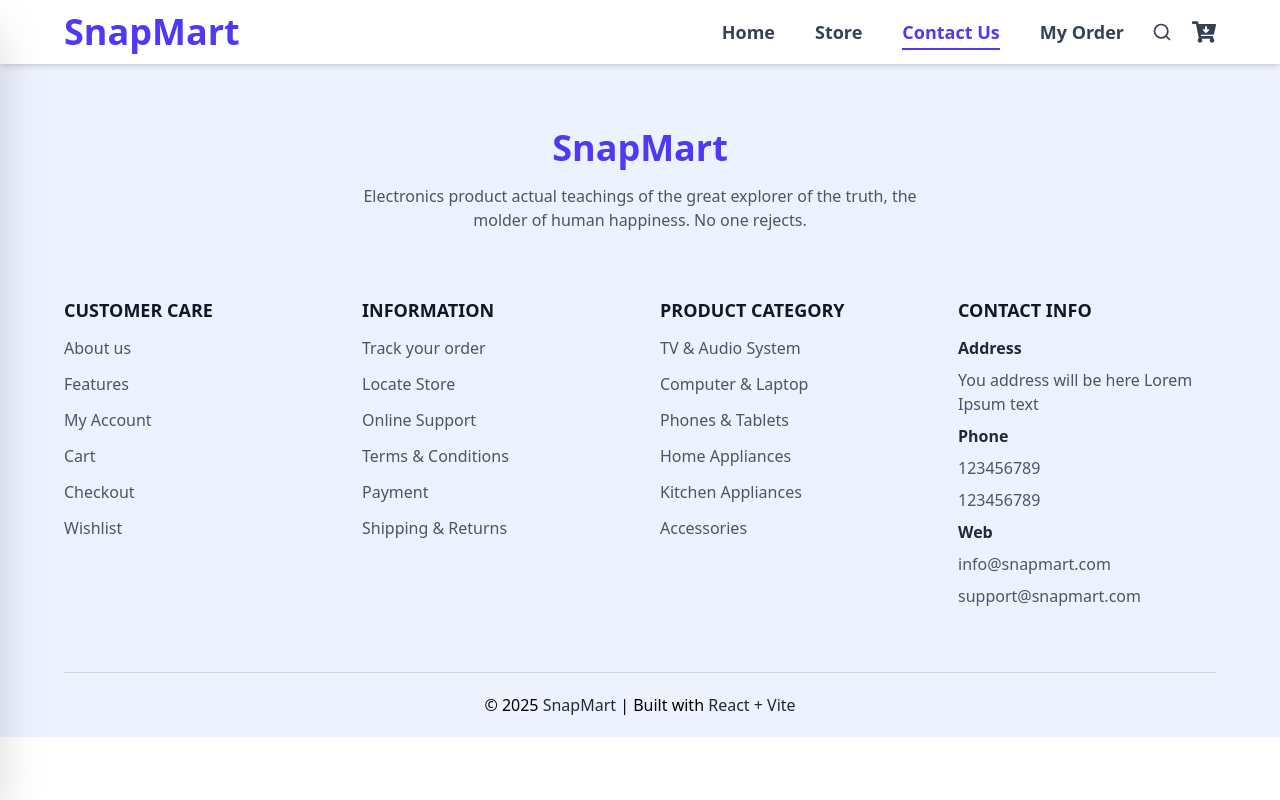
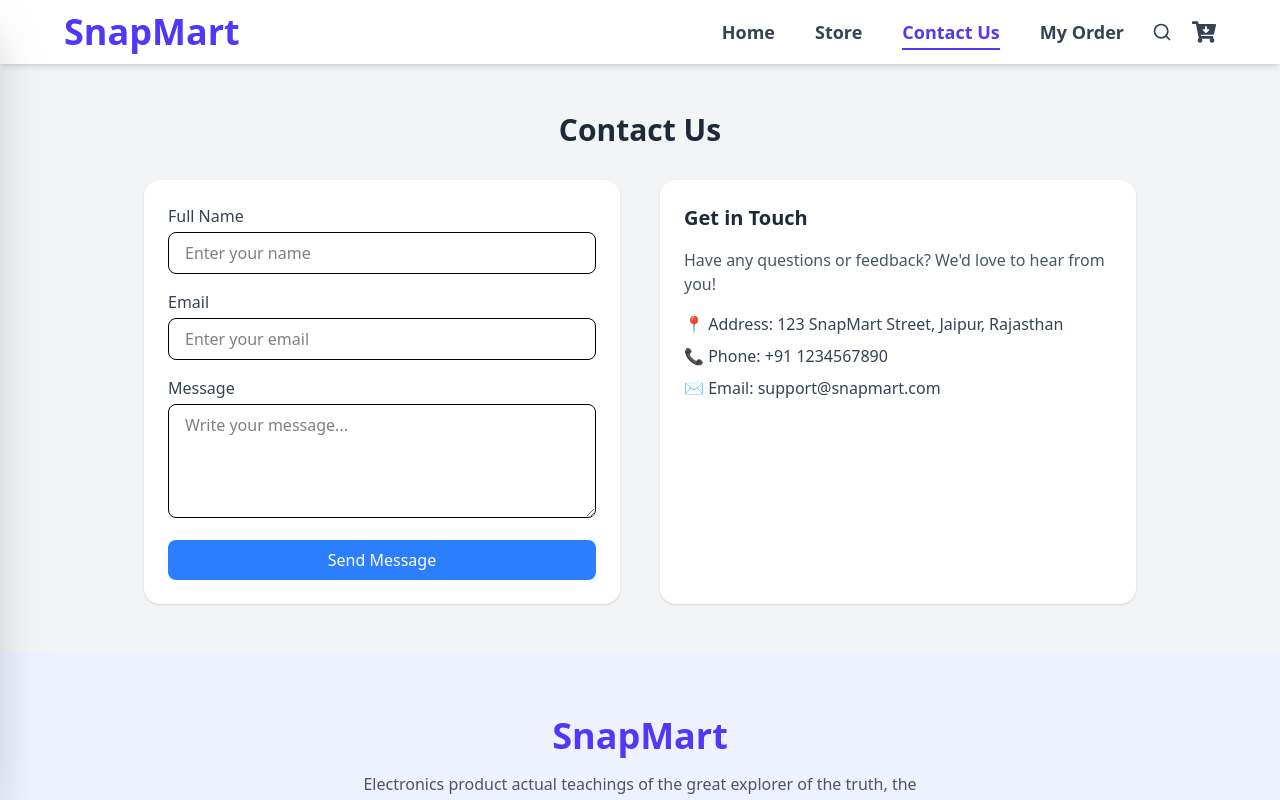
Before and after one commit to gulshan44/snapmart, a React (Vite) app: page /contact in a window 1280 px wide. Shown: the top 800 px of the page. Built offline with nearby package versions, Linux system fonts and the light colour scheme; no server answers.

Commit message:
Added Contact page, ScrollToTop fix

```diff
--- a/src/App.jsx
+++ b/src/App.jsx
@@ -11,14 +11,17 @@ import ThankYou from './component/ThankYou'
 import MyOrder from './pages/MyOrder'
 import ProductDetail from './pages/ProductDetail'
 import Loader from './component/loader/Loader'
+import ScrollToTop from './component/ScrollToTop'
+import Contact from './pages/Contact'
 
 const App = () => {
   return (
     <div>
 
       <BrowserRouter>
-      <Loader />
-      <Toaster position="top-center" toastOptions={{ duration: 2000 }} />
+        <Loader />
+        <Toaster position="top-center" toastOptions={{ duration: 2000 }} />
+        <ScrollToTop />
 
         <Navbar />
 
@@ -30,6 +33,7 @@ const App = () => {
           <Route path="/thankyou" element={<ThankYou />} />
           <Route path='myorder' element={<MyOrder />} />
           <Route path='/store/product-details/:id' element={<ProductDetail />} />
+          <Route path="/contact" element={<Contact />} />
         </Routes>
 
         <Footer />
--- a/src/component/FeaturedProducts.jsx
+++ b/src/component/FeaturedProducts.jsx
@@ -12,7 +12,7 @@ const FeaturedProducts = () => {
             .then(res => res.json())
             .then(data => {
                 if (data && Array.isArray(data.products)) {
-                    // Skip first 10 and take rest
+
                     setProducts(data.products.slice(10));
                 } else {
                     console.error('Unexpected data structure:', data);
--- /dev/null
+++ b/src/component/ScrollToTop.jsx
@@ -0,0 +1,14 @@
+import { useEffect } from "react";
+import { useLocation } from "react-router-dom";
+
+const ScrollToTop = () => {
+  const { pathname } = useLocation();
+
+  useEffect(() => {
+    window.scrollTo(0, 0);
+  }, [pathname]);
+
+  return null;
+};
+
+export default ScrollToTop;
--- /dev/null
+++ b/src/pages/Contact.jsx
@@ -0,0 +1,79 @@
+import React from "react";
+
+const Contact = () => {
+    const handleSubmit = (e) => {
+        e.preventDefault(); // ✅ Stop reload
+        alert("Message sent successfully! 🚀");
+    };
+
+    return (
+        <section className="py-12 bg-gray-100">
+            <div className="max-w-5xl mx-auto px-4">
+                <h2 className="text-2xl md:text-3xl font-bold text-gray-800 mb-8 text-center">
+                    Contact Us
+                </h2>
+
+                <div className="grid grid-cols-1 md:grid-cols-2 gap-10">
+                    {/* Contact Form */}
+                    <div className="bg-white p-6 rounded-2xl shadow">
+                        <form className="space-y-4" onSubmit={handleSubmit}>
+                            <div>
+                                <label className="block text-gray-700 mb-1">Full Name</label>
+                                <input
+                                    type="text"
+                                    placeholder="Enter your name"
+                                    className="w-full px-4 py-2 border rounded-lg focus:outline-none focus:ring-2 focus:ring-blue-400"
+                                />
+                            </div>
+
+                            <div>
+                                <label className="block text-gray-700 mb-1">Email</label>
+                                <input
+                                    type="email"
+                                    placeholder="Enter your email"
+                                    className="w-full px-4 py-2 border rounded-lg focus:outline-none focus:ring-2 focus:ring-blue-400"
+                                />
+                            </div>
+
+                            <div>
+                                <label className="block text-gray-700 mb-1">Message</label>
+                                <textarea
+                                    rows="4"
+                                    placeholder="Write your message..."
+                                    className="w-full px-4 py-2 border rounded-lg focus:outline-none focus:ring-2 focus:ring-blue-400"
+                                ></textarea>
+                            </div>
+
+                            <button
+                                type="submit"
+                                className="bg-blue-500 text-white px-6 py-2 rounded-lg hover:bg-blue-600 transition w-full"
+                            >
+                                Send Message
+                            </button>
+                        </form>
+                    </div>
+
+                    {/* Contact Details */}
+                    <div className="bg-white p-6 rounded-2xl shadow space-y-4">
+                        <h3 className="text-xl font-semibold text-gray-800 mb-4">
+                            Get in Touch
+                        </h3>
+                        <p className="text-gray-600">
+                            Have any questions or feedback? We'd love to hear from you!
+                        </p>
+
+                        <div className="space-y-2">
+                            <p className="text-gray-700">
+                                📍 Address: 123 SnapMart Street, Jaipur, Rajasthan
+                            </p>
+                            <p className="text-gray-700">📞 Phone: +91 1234567890</p>
+                            <p className="text-gray-700">✉️ Email: support@snapmart.com</p>
+                        </div>
+                    </div>
+                </div>
+            </div>
+        </section>
+    );
+};
+
+export default Contact;
```
